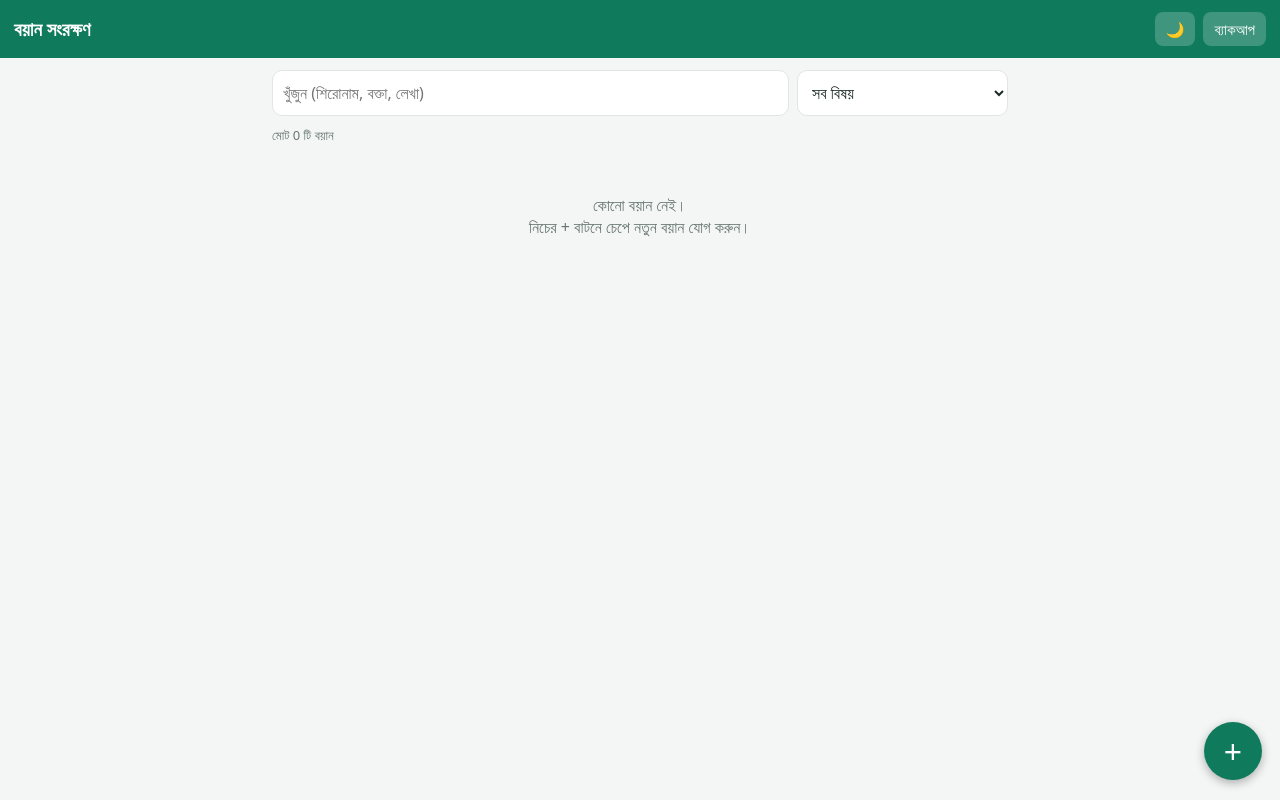
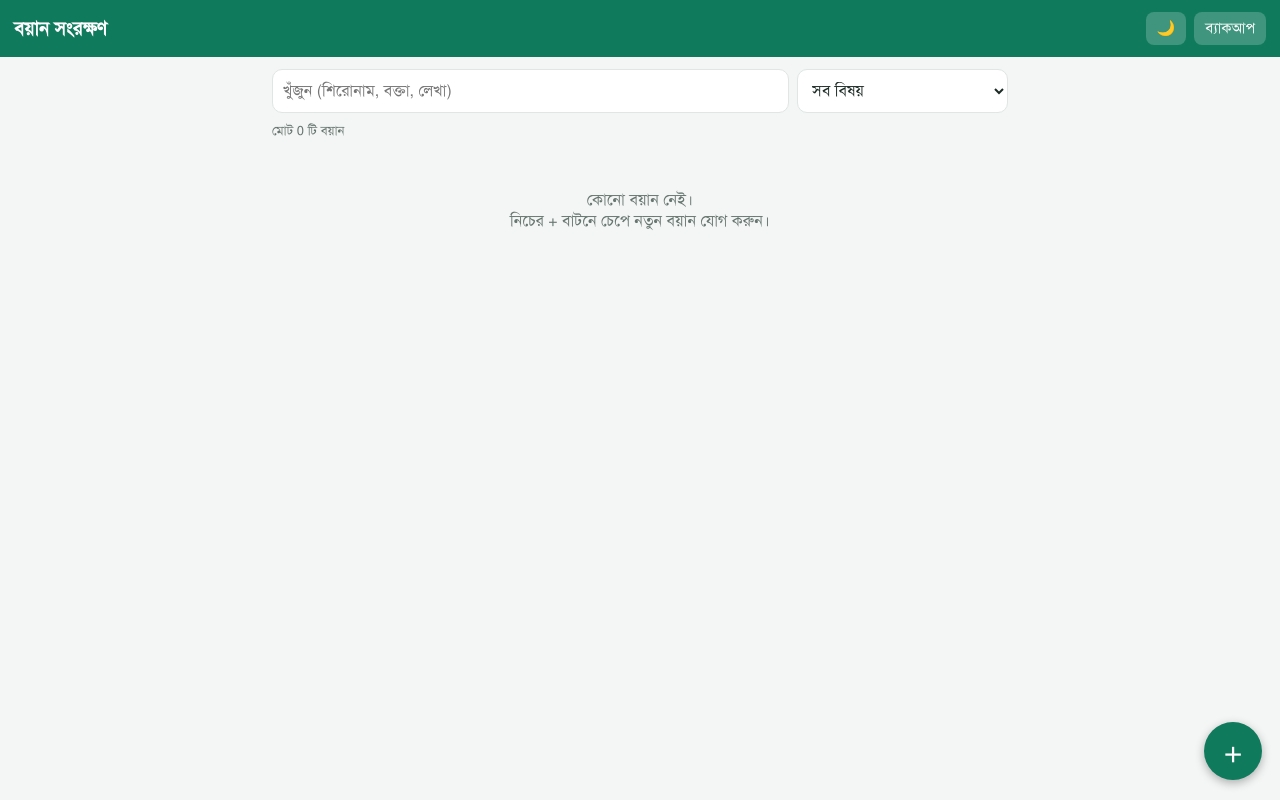
Before and after one commit to shuaib4291-bit/Bayan-collec, a website: page index.html in a window 1280 px wide. Drawn offline with Linux system fonts and the light colour scheme.

Commit message:
Add custom font and style adjustments to index.html

```diff
--- a/index.html
+++ b/index.html
@@ -4,7 +4,8 @@
 <meta charset="utf-8">
 <meta name="viewport" content="width=device-width, initial-scale=1, viewport-fit=cover">
 <title>বয়ান সংরক্ষণ</title>
-<style>
+<style>@font-face{font-family:'Solaiman';src:url('SolaimanLipi.ttf');}
+body,button,input,select,textarea{font-family:'Solaiman',sans-serif !important;}
 :root{--bg:#f4f6f5;--card:#fff;--tx:#1d2b26;--sub:#66756f;--pri:#0f7a5c;--bd:#dfe6e3;--dn:#c0392b}
 body.dark{--bg:#121816;--card:#1b2420;--tx:#e6efeb;--sub:#9db0a8;--pri:#3fbf98;--bd:#2b3833;--dn:#e57368}
 *{box-sizing:border-box}
```
